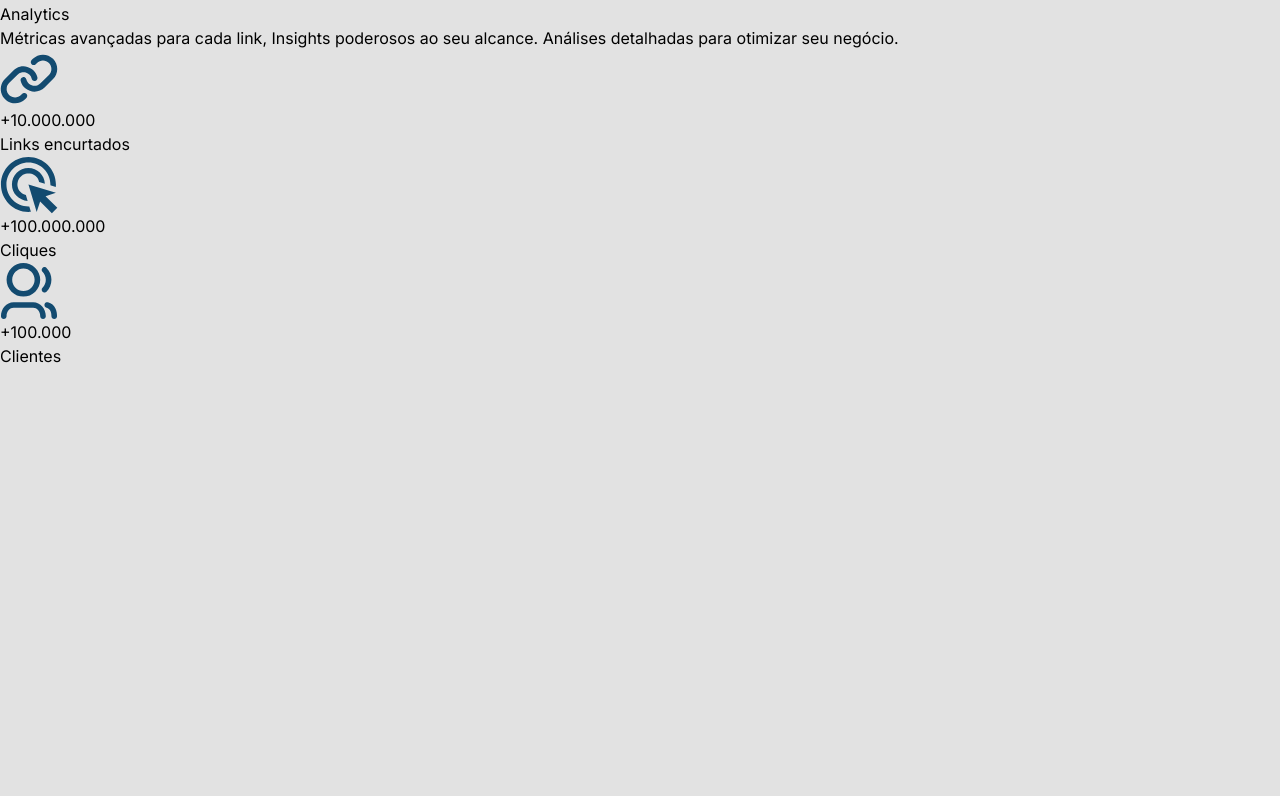
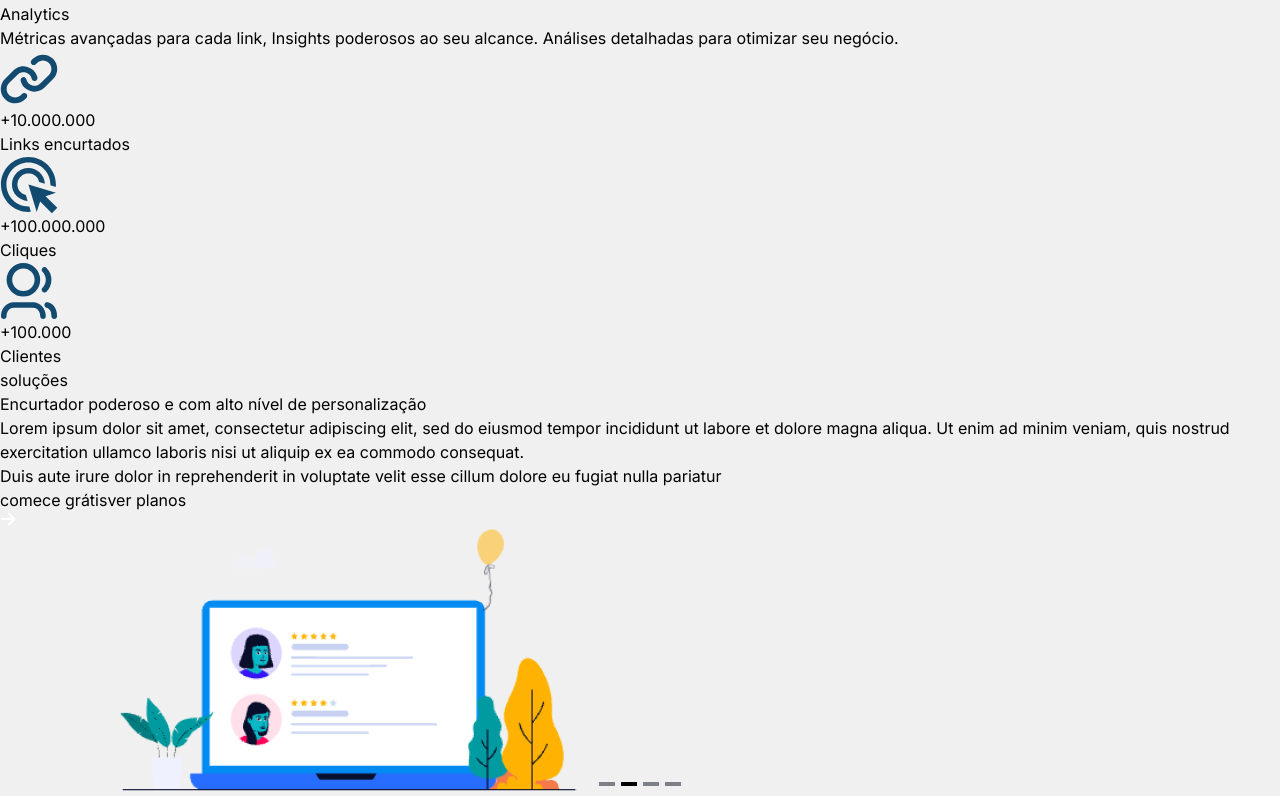
Before and after one commit to JaasielAntunes/diminuir-link, a Vue app: page / in a window 1280 px wide. Shown: the part 543-1339 px from the top of the page. Before the commit the page ends 911 px from the top, so only its background shows below. Built offline with nearby package versions, Linux system fonts and the light colour scheme.

Commit message:
Seção soluções criada e estilizada

```diff
--- a/package.json
+++ b/package.json
@@ -17,7 +17,8 @@
     "tailwind-merge": "^2.5.2",
     "tailwindcss-animate": "^1.0.7",
     "vue": "^3.4.29",
-    "vue-router": "^4.4.3"
+    "vue-router": "^4.4.3",
+    "vue3-carousel": "^0.3.3"
   },
   "devDependencies": {
     "@rushstack/eslint-patch": "^1.8.0",
--- a/src/App.vue
+++ b/src/App.vue
@@ -2,10 +2,12 @@
 import Header from './components/landing/Header.vue'
 import Hero from './components/landing/Hero.vue'
 import Platform from './components/landing/Platform.vue'
+import Solutions from './components/landing/Solutions.vue'
 </script>
 
 <template>
   <Header />
   <Hero />
   <Platform />
+  <Solutions />
 </template>
--- a/src/assets/globals.css
+++ b/src/assets/globals.css
@@ -16,7 +16,7 @@
 }
 
 body {
-  background-color: #e2e2e2;
+  background-color: #f1f0f0;
 }
 
 .checkbox {
@@ -27,7 +27,3 @@
   display: inline-block;
   position: relative;
 }
-
-.checkbox-first {
-  background-color: rgba(217, 217, 217, 1);
-}
--- a/src/components/CardPlatform.vue
+++ b/src/components/CardPlatform.vue
@@ -8,7 +8,7 @@
 
 <template>
   <div
-    class="group hidden h-[140px] w-[300px] grid-cols-[auto_1fr] items-center bg-slate-300 p-4 transition-all duration-300 hover:bg-secondary sm:grid"
+    class="group hidden h-[140px] w-[300px] grid-cols-[auto_1fr] items-center bg-gray p-4 transition-all duration-300 hover:bg-secondary sm:grid"
   >
     <div v-if="icon" class="mr-5">
       <img :src="icon" alt="Ícone" class="group-hover:brightness-0 group-hover:invert" />
--- /dev/null
+++ b/src/components/Carousel.vue
@@ -0,0 +1,63 @@
+<script>
+import 'vue3-carousel/dist/carousel.css'
+
+import { Carousel, Pagination, Slide } from 'vue3-carousel'
+
+export default {
+  components: {
+    Carousel,
+    Slide,
+    Pagination
+  }
+}
+</script>
+
+<template>
+  <carousel :items-to-show="1" autoplay="3000" transition="500" wrap-around="true">
+    <slide v-for="slide in 4" :key="slide">
+      <div class="container mb-16 flex flex-col items-center justify-between md:flex-row">
+        <div class="mt-10 md:pr-8 lg:w-1/2">
+          <div class="">
+            <h3
+              class="mb-7 mr-7 text-left text-[42px] font-semibold leading-[50.83px] text-blue_dark"
+            >
+              Encurtador poderoso e com alto nível de personalização
+            </h3>
+            <p class="mb-6 text-left text-lg font-light leading-[21.78px] text-darkness">
+              Lorem ipsum dolor sit amet, consectetur adipiscing elit, sed do eiusmod tempor
+              incididunt ut labore et dolore magna aliqua. Ut enim ad minim veniam, quis nostrud
+              exercitation ullamco laboris nisi ut aliquip ex ea commodo consequat.
+            </p>
+            <p class="mb-6 text-left text-lg font-light leading-[21.78px] text-darkness">
+              Duis aute irure dolor in reprehenderit in voluptate velit esse cillum dolore eu fugiat
+              nulla pariatur
+            </p>
+          </div>
+          <div class="flex space-x-4">
+            <button
+              type="button"
+              class="flex gap-1 rounded-[10px] bg-secondary p-[10px] text-xs font-semibold capitalize leading-[14.52px] text-white transition-all duration-300 hover:bg-blue_light hover:text-white"
+            >
+              comece grátis
+              <img src="/assets/arrow-right.svg" alt="Ícone Seta" class="ml-1" />
+            </button>
+            <button
+              type="button"
+              class="rounded-[10px] border border-secondary bg-low_white p-[10px] text-xs font-semibold capitalize leading-[14.52px] text-secondary transition-all duration-300 hover:bg-slate-200 hover:text-black"
+            >
+              ver planos
+            </button>
+          </div>
+        </div>
+
+        <div class="mt-8 hidden w-full md:mt-0 md:pl-8 lg:block">
+          <img src="/assets/laptop.png" alt="Imagem Soluções" class="size-full bg-cover" />
+        </div>
+      </div>
+    </slide>
+
+    <template #addons>
+      <pagination />
+    </template>
+  </carousel>
+</template>
--- a/src/components/landing/Header.vue
+++ b/src/components/landing/Header.vue
@@ -51,13 +51,13 @@
       <div class="block items-center gap-[10px] space-x-3 lg:hidden lg:space-x-1">
         <button
           type="button"
-          class="my-5 h-[38px] w-24 rounded-[10px] bg-white px-[15px] py-[11.5px] text-center text-[12px] font-semibold uppercase leading-[14.52px] text-secondary transition-all duration-300 hover:bg-slate-300 hover:text-black focus:outline-none"
+          class="my-5 h-[38px] w-24 rounded-[10px] bg-white px-[15px] py-[11.5px] text-center text-[12px] font-semibold uppercase leading-[14.52px] text-secondary transition-all duration-300 hover:bg-slate-100 hover:text-black focus:outline-none"
         >
           login
         </button>
         <router-link
           to="/register"
-          class="h-[38px] w-24 rounded-[10px] bg-secondary px-[15px] py-[11.5px] text-center text-[12px] font-medium uppercase leading-[14.52px] text-white transition-all duration-300 hover:bg-blue_dark hover:text-white focus:outline-none"
+          class="h-[38px] w-24 rounded-[10px] bg-secondary px-[15px] py-[11.5px] text-center text-[12px] font-medium uppercase leading-[14.52px] text-white transition-all duration-300 hover:bg-blue_light hover:text-white focus:outline-none"
         >
           cadastro
         </router-link>
--- a/src/components/landing/Hero.vue
+++ b/src/components/landing/Hero.vue
@@ -15,7 +15,7 @@
         />
         <button
           type="button"
-          class="absolute right-1.5 my-2 rounded-lg bg-secondary p-4 text-[15px] font-normal uppercase leading-[18.15px] text-white transition-all duration-300 hover:bg-blue_dark"
+          class="absolute right-1.5 my-2 rounded-lg bg-secondary p-4 text-[15px] font-normal uppercase leading-[18.15px] text-white transition-all duration-300 hover:bg-blue_light"
         >
           encurtar
         </button>
--- /dev/null
+++ b/src/components/landing/Solutions.vue
@@ -0,0 +1,13 @@
+<script setup lang="ts">
+import Carousel from '../Carousel.vue'
+</script>
+
+<template>
+  <div class="container my-[104px] border-y-4 border-border_gray bg-gray pb-14">
+    <h1 class="my-6 text-center text-[26px] font-light uppercase leading-[31.47px] text-primary">
+      soluções
+    </h1>
+
+    <Carousel />
+  </div>
+</template>
--- a/tailwind.config.js
+++ b/tailwind.config.js
@@ -6,7 +6,8 @@
   './pages/**/*.{ts,tsx,vue}',
   './components/**/*.{ts,tsx,vue}',
   './app/**/*.{ts,tsx,vue}',
-  './src/**/*.{ts,tsx,vue}'
+  './src/**/*.{ts,tsx,vue}',
+  './node_modules/flowbite/**/*.js'
 ]
 export const prefix = ''
 export const theme = {
@@ -30,6 +31,7 @@
       border_secondary: '#337ab7',
       midnight: '#1C274C',
       blue_dark: '#134b70',
+      blue_light: '#256e9e',
       footer: '#051a28',
       bright: '#EEEEEE',
       low_white: '#ffffffb3',
```
Also changed, not shown: public/assets/arrow-right.svg (renamed from public/assets/seta.svg), 1 other file (tests, documents, lock files or other folders).
